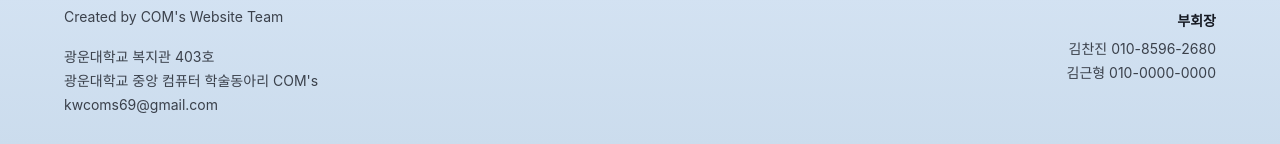
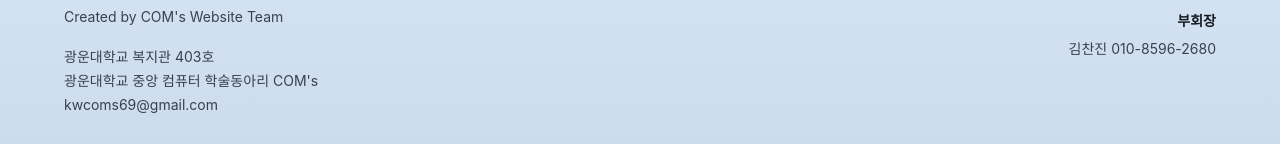
Before and after one commit to Furu002/coms-website, a React (Vite) app: page / in a window 1280 px wide. Shown: the part 3130-3274 px from the top of the page. Built offline with nearby package versions, Linux system fonts and the light colour scheme.

Commit message:
save: 작업 내용 저장

```diff
--- a/src/App.jsx
+++ b/src/App.jsx
@@ -551,7 +551,6 @@ function App() {
                   <div>
                     <h4 className="font-bold">부회장</h4>
                     <p className="mt-2 text-[#151922]/80">김찬진 010-8596-2680</p>
-                    <p className="mt-1 text-[#151922]/80">김근형 010-0000-0000</p>
                   </div>
                 </div>
               </div>
```
